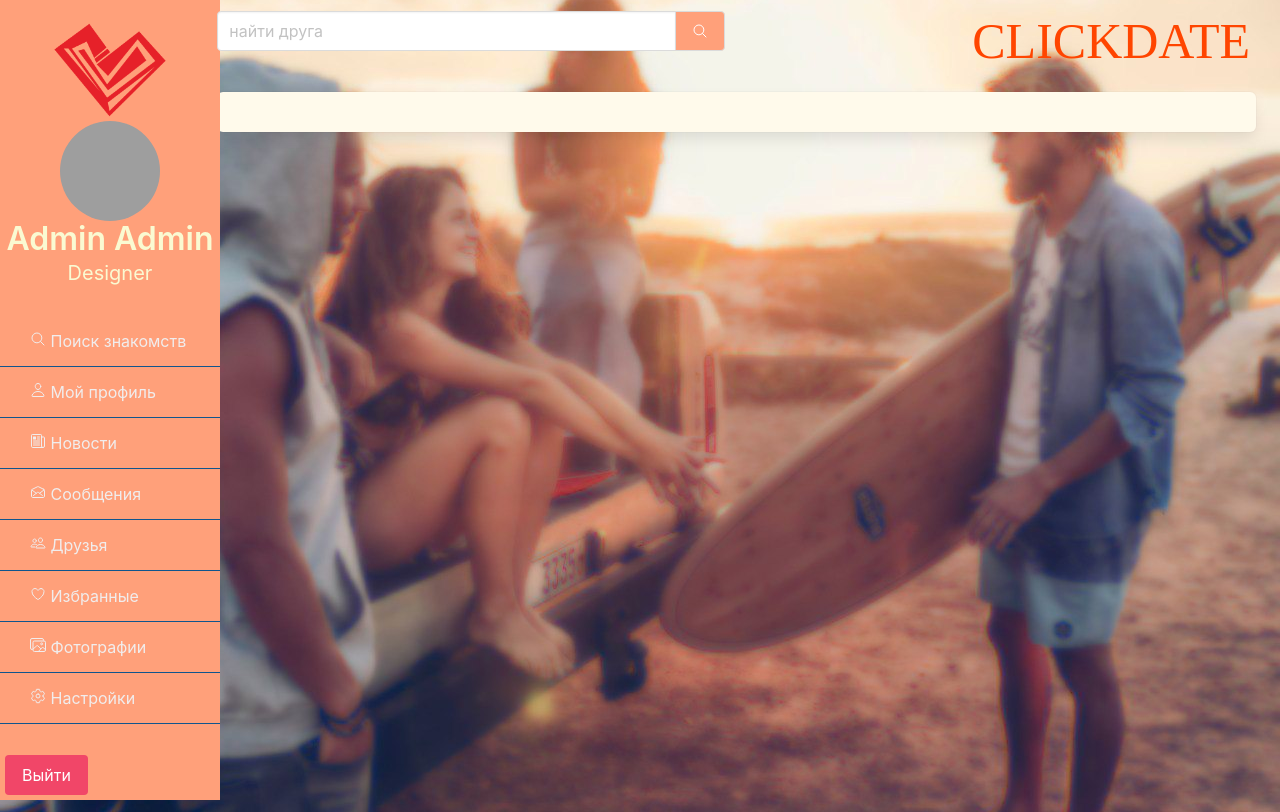
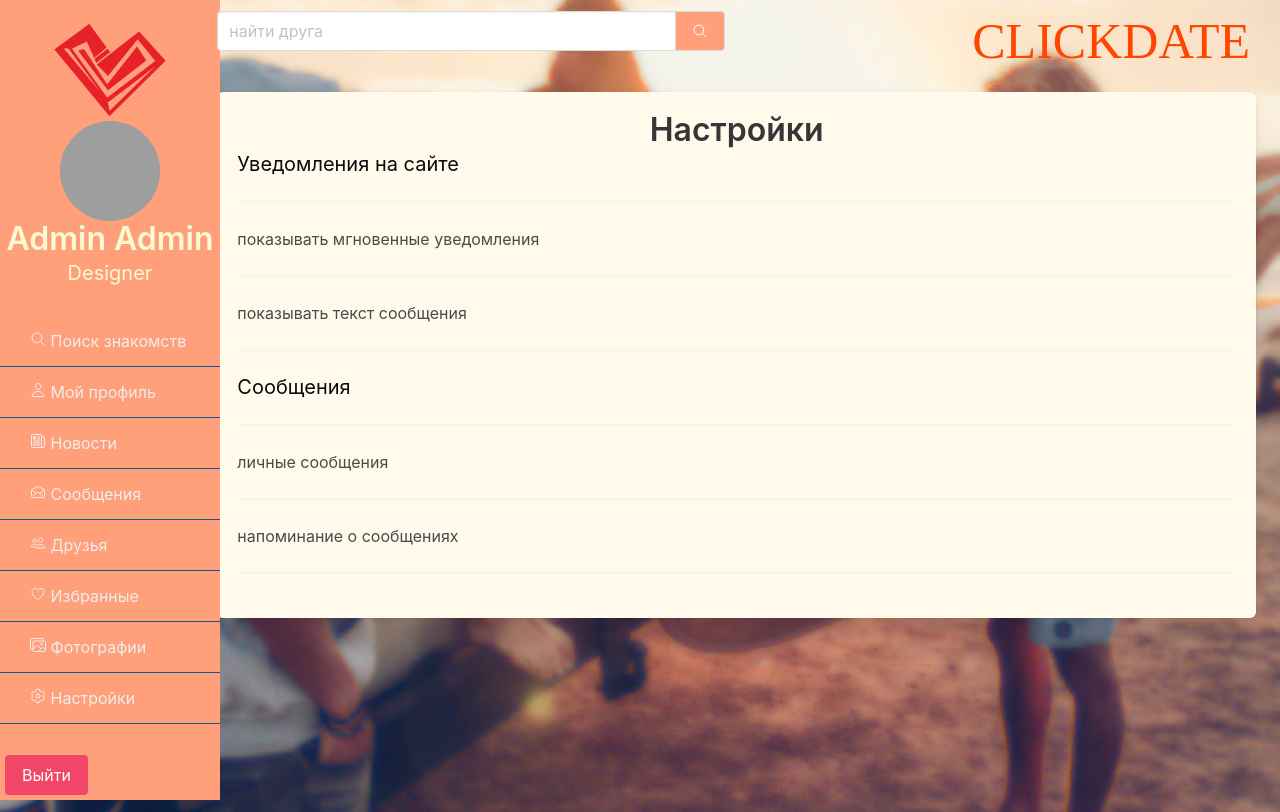
Before and after one commit to JaneDoe88888/DateSite2, a Django app: page /head/settings/ in a window 1280 px wide. Run offline with Django 4.2, Linux system fonts and the light colour scheme; grey boxes are pictures that could not be loaded.

Commit message:
страница настойки

```diff
--- a/DateSite/head/templates/photo.html
+++ b/DateSite/head/templates/photo.html
@@ -105,8 +105,6 @@
                             <ion-icon class="icon has-text-white"  name="archive"></ion-icon>
                         </button>
 
-
-
                         <div class="columns is-centered is-multiline">
                             <div class="box" style="width: 40%; height: 22%">
                                 <img src="{% static 'uploads/photo_2023-09-04 21.21.50.jpeg' %}" alt="">
--- a/DateSite/head/templates/settings.html
+++ b/DateSite/head/templates/settings.html
@@ -95,6 +95,23 @@
                 </div>
             </div>
             <div class="box has-background-warning-light">
+                <div class="has-text-centered title">Настройки</div>
+
+                <h1 class="subtitle" style="color: #0a0a0a">Уведомления на сайте</h1>
+                <hr>
+                 <td>показывать мгновенные уведомления </td>
+                <hr>
+                 <td>показывать текст сообщения</td>
+                <hr>
+                 <h1 class="subtitle" style="color: #0a0a0a">Сообщения</h1>
+                <hr>
+                 <td>личные сообщения</td>
+                <hr>
+                 <td>напоминание о сообщениях</td>
+                <hr>
+<!--                <h1 class="subtitle" style="color: #0a0a0a">Сообщения</h1>-->
+
+
 
 
             </div>
```
